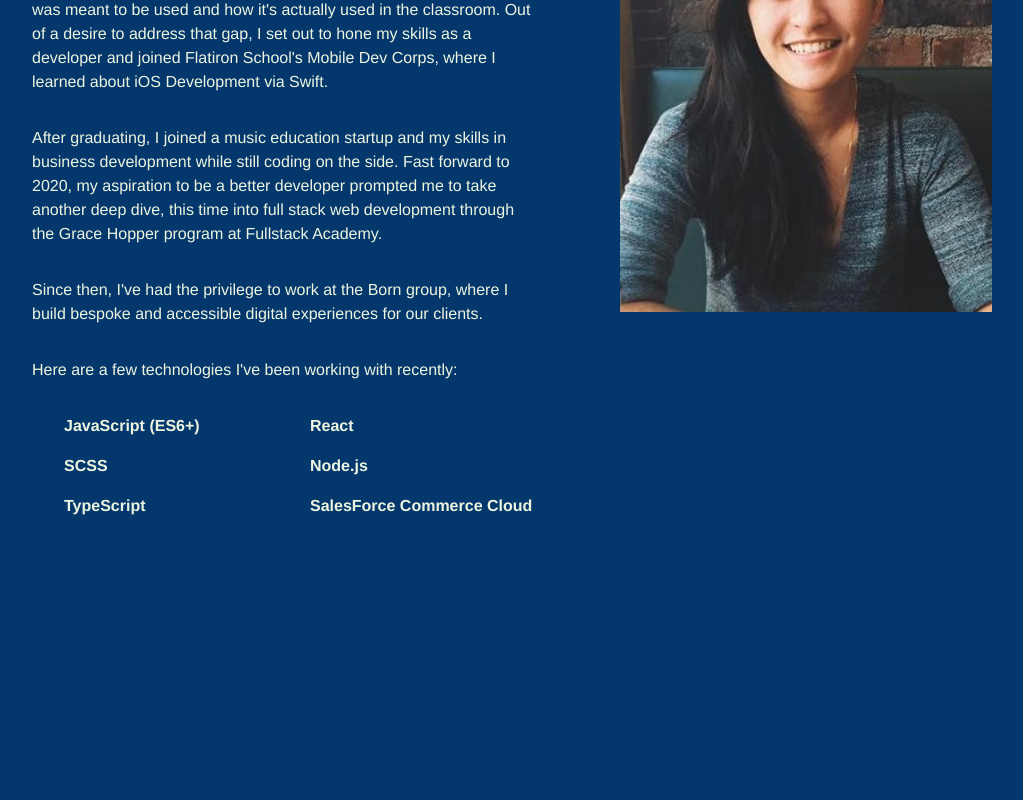
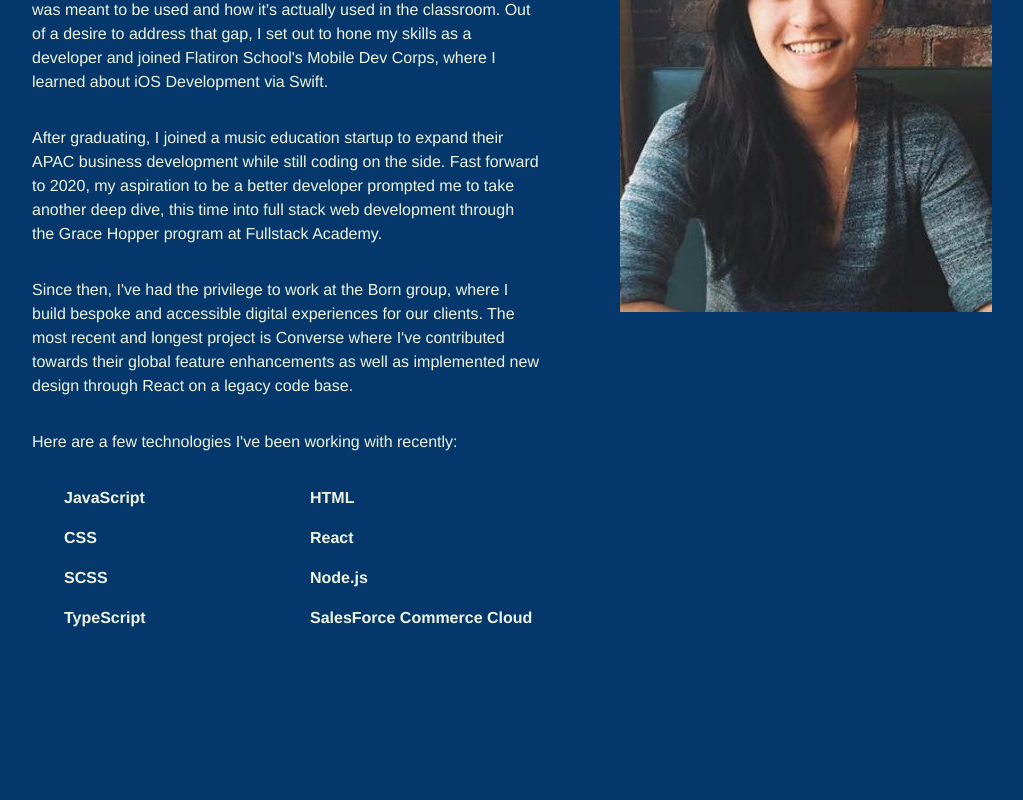
Before and after one commit to jthnyc/cra-port, a React (Create React App) app: page / in a window 1280 px wide. Shown: the part 1200-2000 px from the top of the page, without its empty margins (128-1151 px from the left). Built offline with nearby package versions, Linux system fonts and the light colour scheme.

Commit message:
[Update]: about content and year

```diff
--- a/src/components/About.js
+++ b/src/components/About.js
@@ -20,8 +20,8 @@ export const About = () => {
             learned about iOS Development via Swift.
           </p>
           <p>
-            After graduating, I joined a music education startup and my skills
-            in business development while still coding on the side. Fast forward
+            After graduating, I joined a music education startup to expand their APAC
+            business development while still coding on the side. Fast forward
             to 2020, my aspiration to be a better developer prompted me to take
             another deep dive, this time into full stack web development through
             the Grace Hopper program at Fullstack Academy.
@@ -29,11 +29,16 @@ export const About = () => {
           <p>
             Since then, I've had the privilege to work at the Born group, where
             I build bespoke and accessible digital experiences for our clients.
+            The most recent and longest project is Converse where I've contributed
+            towards their global feature enhancements as well as implemented new design
+            through React on a legacy code base.
           </p>
           <p>Here are a few technologies I've been working with recently:</p>
           <TechList>
             <ul>
-              <li>JavaScript (ES6+)</li>
+              <li>JavaScript</li>
+              <li>HTML</li>
+              <li>CSS</li>
               <li>React</li>
               <li>SCSS</li>
               <li>Node.js</li>
--- a/src/components/Footer.js
+++ b/src/components/Footer.js
@@ -4,7 +4,7 @@ import { device } from "../device";
 export default function Footer() {
   return (
     <FooterSection>
-      <p>&#169; 2023 Joanna Huang</p>
+      <p>&#169; 2024 Joanna Huang</p>
     </FooterSection>
   );
 }
```
